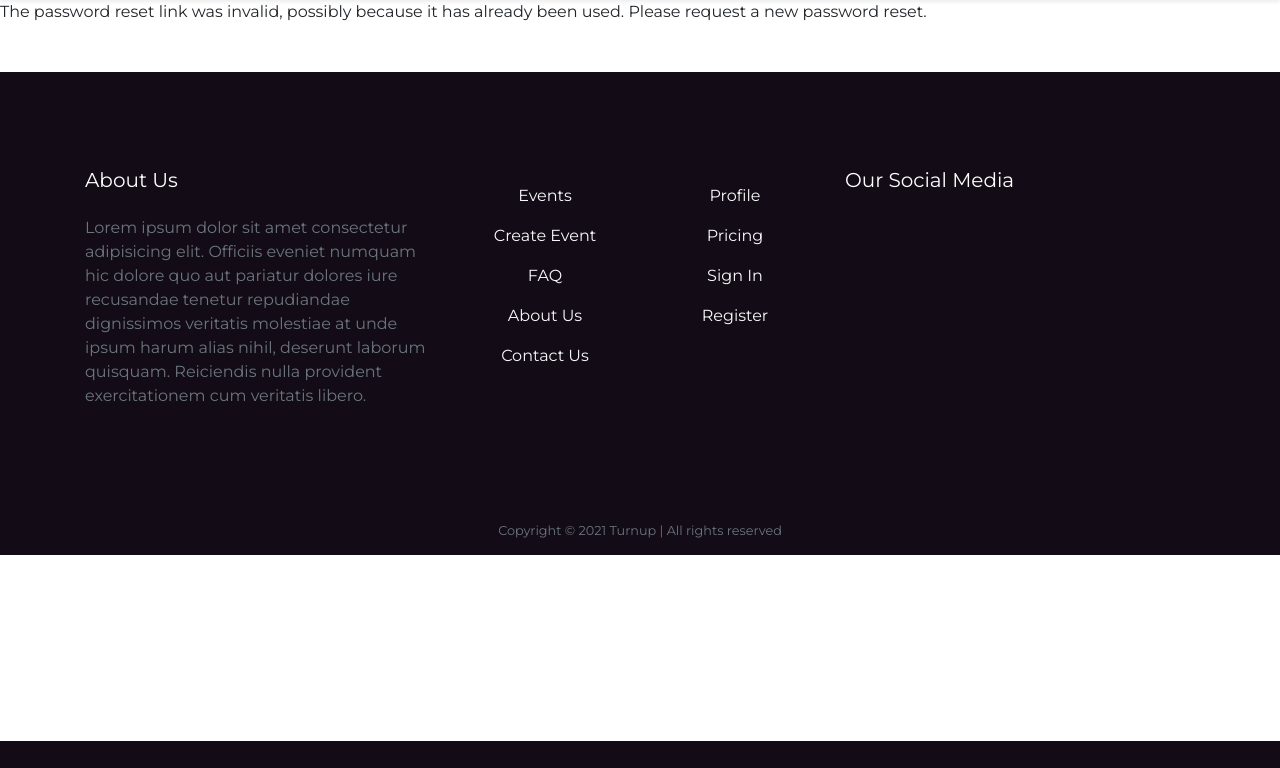
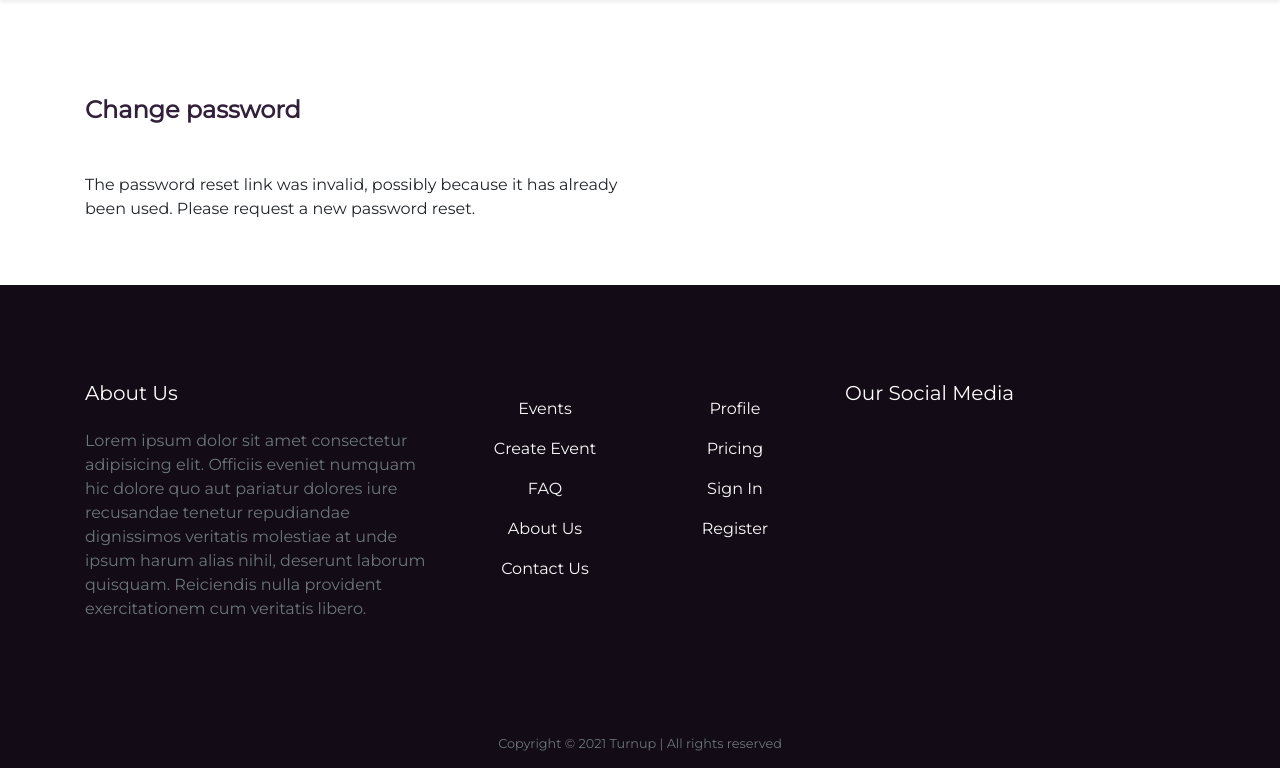
Before and after one commit to judeakinwale/tu_django, a Django app: page /reset/1/1/ in a window 1280 px wide. Shown: the part 59-827 px from the top of the page. Before the commit the page ends 800 px from the top, so only its background shows below. Run offline with Django 3.2, Linux system fonts and the light colour scheme; parts of the project's set-up code (start-up, migrations or seed data) failed here and were passed over; some libraries are stand-ins or nearby versions; some web fonts are replaced.

Commit message:
Properly implement password reset

```diff
--- a/registration/templates/registration/forgot_password.html
+++ b/registration/templates/registration/forgot_password.html
@@ -12,7 +12,7 @@
           </div>
         </div>
         <div class="col-md-6 px-5">
-          <h4 class="text-dark-purple mb-4 my-md-5 px-md-5 pt-5 font-weight-bold">Forgot Password?</h4>
+          <h4 class="text-dark-purple mb-4 my-md-5 px-md-5 pt-5 font-weight-bold">Forgot Password? Not Working</h4>
           <form class="px-md-5">
             <div class="form-group">
               <label class="text-dark-purple" for="Email">Enter your Email address</label>
--- a/registration/templates/registration/login.html
+++ b/registration/templates/registration/login.html
@@ -40,7 +40,7 @@
           <button type="submit" class="btn btn-purple w-50 mt-3 ">Sign In</button>
         </form>
         <p class="mt-5 mb-2"><small>Don't have an account? <a class="" href="{% url 'registration:register' %}">Register</a></small></p>
-        <p class="mb-5"><a class="text-muted" href="{% url 'registration:forgot_password' %}"><small>Forgot password</small></a></p>
+        <p class="mb-5"><a class="text-muted" href="{% url 'password_reset' %}"><small>Forgot password</small></a></p>
       </div>
     </div>
   </div>
--- a/registration/templates/registration/password_reset_confirm.html
+++ b/registration/templates/registration/password_reset_confirm.html
@@ -1,13 +1,18 @@
 {% extends 'base_slim.html' %}
 {% load static %}
+{% load crispy_forms_tags %}
 
 {% block content %}
+<main>
+    <div class="container my-5">
+        <div class="row">
+            <div class="col-md-8 col-lg-6 bg-white">
+                <h4 class="text-dark-purple my-5 font-weight-bold">Change password</h4>
                 {% if validlink %}
-<h3>Change password</h3>
                 <form method="post">
                     {% csrf_token %}
-    {{ form.as_p }}
-    <button type="submit">Change password</button>
+                    {{ form|crispy }}
+                    <button class="btn btn-purple mt-4 mb-5" type="submit">Change password</button>
                 </form>
                 {% else %}
                 <p>
@@ -15,4 +20,8 @@
                     Please request a new password reset.
                 </p>
                 {% endif %}
+            </div>
+        </div>
+    </div>
+</main>
 {% endblock %}
--- a/registration/templates/registration/password_reset_done.html
+++ b/registration/templates/registration/password_reset_done.html
@@ -2,6 +2,7 @@
 {% load static %}
 
 {% block content %}
+<main>
     <div class="container text-center py-5 my-5">
         <p>
             We've emailed you instructions for setting your password, if an account exists with the email you entered.
@@ -12,4 +13,5 @@
             and check your spam folder.
         </p>
     </div>
+</main>
 {% endblock %}
--- a/registration/templates/registration/register.html
+++ b/registration/templates/registration/register.html
@@ -47,7 +47,7 @@
           <button type="submit" class="btn btn-purple w-50 mt-5 ">Register</button>
         </form>
         <p class="mt-5 mb-2"><small>Don't have an account? <a class="" href="{% url 'registration:login' %}">Sign In</a></small></p>
-        <p class="mb-5"><a class="text-muted" href="{% url 'registration:forgot_password' %}"><small>Forgot password</small></a></p>
+        <p class="mb-5"><a class="text-muted" href="{% url 'password_reset' %}"><small>Forgot password</small></a></p>
       </div>
     </div>
   </div>
--- a/transportation/templates/transportation/transportation_form.html
+++ b/transportation/templates/transportation/transportation_form.html
@@ -19,7 +19,7 @@
 {% block content %}
 <main>
   <div class="container my-5">
-    <h4 class="text-purple my-5 text-center text-dark font-weight-bold">{{title}} Transportation Listing</h4>
+    <h4 class="text-purple my-5 text-center font-weight-bold">{{title}} Transportation Listing</h4>
     <div class="row py-5">
       <div class="col-md-8 mx-md-auto col-lg-6 bg-white rounded-sm p-4">
         <form enctype="multipart/form-data" action="" method="post">
```
Also changed, not shown: registration/templates/registration/password_reset_complete.html (+7 -3 lines). Lines whose indentation alone changed are shown as unchanged.
